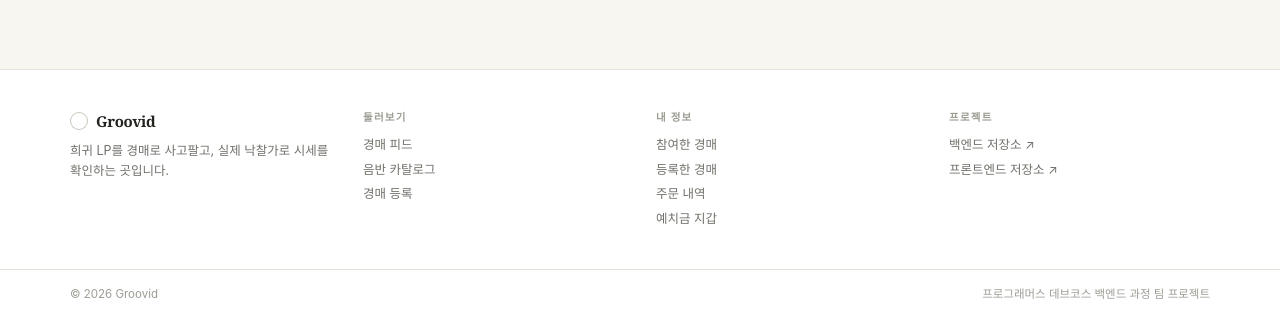
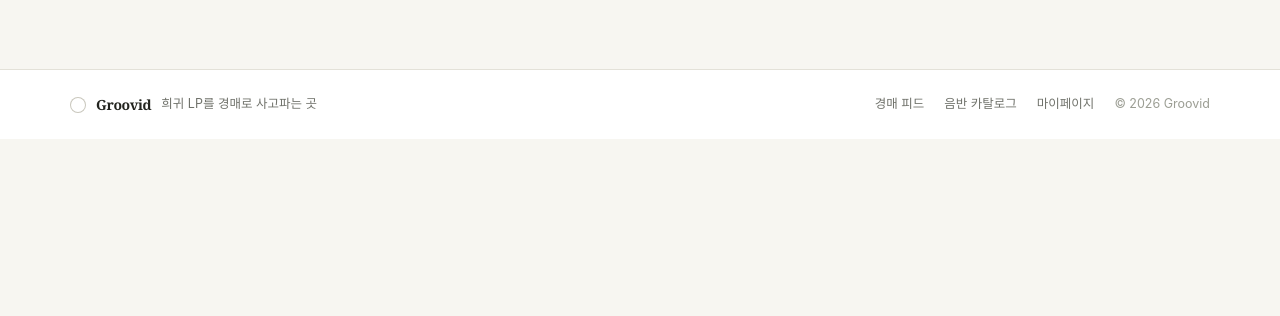
Before and after one commit to prgrms-be-adv-devcourse/beadv7_7_LY_FE, a React (Vite) app: page / in a window 1280 px wide. Shown: the part 829-1145 px from the top of the page. After the commit the page ends 968 px from the top, so only its background shows below. Built offline with nearby package versions, Linux system fonts and the light colour scheme; no server answers; a web font is replaced by a local one.

Commit message:
♻️ 푸터를 한 줄 구성으로 축소
- 4열 구조가 폭에 비해 성기게 퍼져 화면 아래가 과하게 길어졌다
- 브랜드 한 줄과 이동 링크 세 개만 남기고 저장소·과정 표기는 제거

```diff
--- a/src/app/Layout.tsx
+++ b/src/app/Layout.tsx
@@ -125,85 +125,33 @@ export function Layout() {
     );
 }
 
-const FOOTER_BROWSE = [
-    { to: "/feed", label: "경매 피드" },
-    { to: "/catalog", label: "음반 카탈로그" },
-    { to: "/auctions/new", label: "경매 등록" },
-];
-
-const FOOTER_MINE = [
-    { to: "/mypage?tab=participated", label: "참여한 경매" },
-    { to: "/mypage?tab=hosted", label: "등록한 경매" },
-    { to: "/mypage?tab=orders", label: "주문 내역" },
-    { to: "/mypage?tab=wallet", label: "예치금 지갑" },
-];
-
-const REPOSITORIES = [
-    { href: "https://github.com/prgrms-be-adv-devcourse/beadv7_7_LY_BE", label: "백엔드 저장소" },
-    { href: "https://github.com/prgrms-be-adv-devcourse/beadv7_7_LY_FE", label: "프론트엔드 저장소" },
-];
-
 function SiteFooter({ loggedIn }: { loggedIn: boolean }) {
     return (
         <footer className="border-t border-line bg-surface">
-            <div className="mx-auto grid max-w-[1180px] gap-8 px-5 py-10 sm:grid-cols-2 md:grid-cols-4">
-                <div className="sm:col-span-2 md:col-span-1">
-                    <p className="flex items-center gap-2 font-display text-[15px] font-bold tracking-tight">
-                        <span
-                            aria-hidden="true"
-                            className="block h-[18px] w-[18px] rounded-full shadow-[inset_0_0_0_1px_var(--color-line-strong)]"
-                        />
-                        Groovid
-                    </p>
-                    <p className="mt-2 max-w-[34ch] text-[12.5px] leading-relaxed text-muted">
-                        희귀 LP를 경매로 사고팔고, 실제 낙찰가로 시세를 확인하는 곳입니다.
-                    </p>
+            <div className="mx-auto flex max-w-[1180px] flex-wrap items-center justify-between gap-x-10 gap-y-2.5 px-5 py-6">
+                <div className="flex items-center gap-2.5">
+                    <span
+                        aria-hidden="true"
+                        className="block h-[16px] w-[16px] rounded-full shadow-[inset_0_0_0_1px_var(--color-line-strong)]"
+                    />
+                    <span className="font-display text-[14px] font-bold tracking-tight">Groovid</span>
+                    <span className="text-[12.5px] text-muted">희귀 LP를 경매로 사고파는 곳</span>
                 </div>
-                <FooterColumn title="둘러보기">
-                    {FOOTER_BROWSE.map((item) => (
-                        <li key={item.to}>
-                            <Link to={item.to} className="hover:text-ink">
-                                {item.label}
-                            </Link>
-                        </li>
-                    ))}
-                </FooterColumn>
-                <FooterColumn title="내 정보">
-                    {/* 로그인해야 열리는 화면이라, 로그인 전에는 로그인으로 보내 헛걸음을 만들지 않는다 */}
-                    {FOOTER_MINE.map((item) => (
-                        <li key={item.to}>
-                            <Link to={loggedIn ? item.to : "/login"} className="hover:text-ink">
-                                {item.label}
-                            </Link>
-                        </li>
-                    ))}
-                </FooterColumn>
-                <FooterColumn title="프로젝트">
-                    {REPOSITORIES.map((repo) => (
-                        <li key={repo.href}>
-                            <a href={repo.href} target="_blank" rel="noreferrer" className="hover:text-ink">
-                                {repo.label} ↗
-                            </a>
-                        </li>
-                    ))}
-                </FooterColumn>
-            </div>
-            <div className="border-t border-line">
-                <div className="mx-auto flex max-w-[1180px] flex-wrap items-center justify-between gap-2 px-5 py-4 text-[11.5px] text-faint">
-                    <span>© 2026 Groovid</span>
-                    <span>프로그래머스 데브코스 백엔드 과정 팀 프로젝트</span>
+                <div className="flex flex-wrap items-center gap-x-5 gap-y-1.5 text-[12.5px] text-muted">
+                    <Link to="/feed" className="hover:text-ink">
+                        경매 피드
+                    </Link>
+                    <Link to="/catalog" className="hover:text-ink">
+                        음반 카탈로그
+                    </Link>
+                    {/* 로그인해야 열리는 화면이라, 로그인 전에는 로그인으로 보내 헛걸음을 막는다 */}
+                    <Link to={loggedIn ? "/mypage" : "/login"} className="hover:text-ink">
+                        마이페이지
+                    </Link>
+                    <span className="text-faint">© 2026 Groovid</span>
                 </div>
             </div>
         </footer>
-    );
-}
-
-function FooterColumn({ title, children }: { title: string; children: React.ReactNode }) {
-    return (
-        <div>
-            <p className="text-[10.5px] font-bold uppercase tracking-[0.12em] text-faint">{title}</p>
-            <ul className="mt-2.5 flex flex-col gap-1.5 text-[12.5px] text-muted">{children}</ul>
-        </div>
     );
 }
 
```
